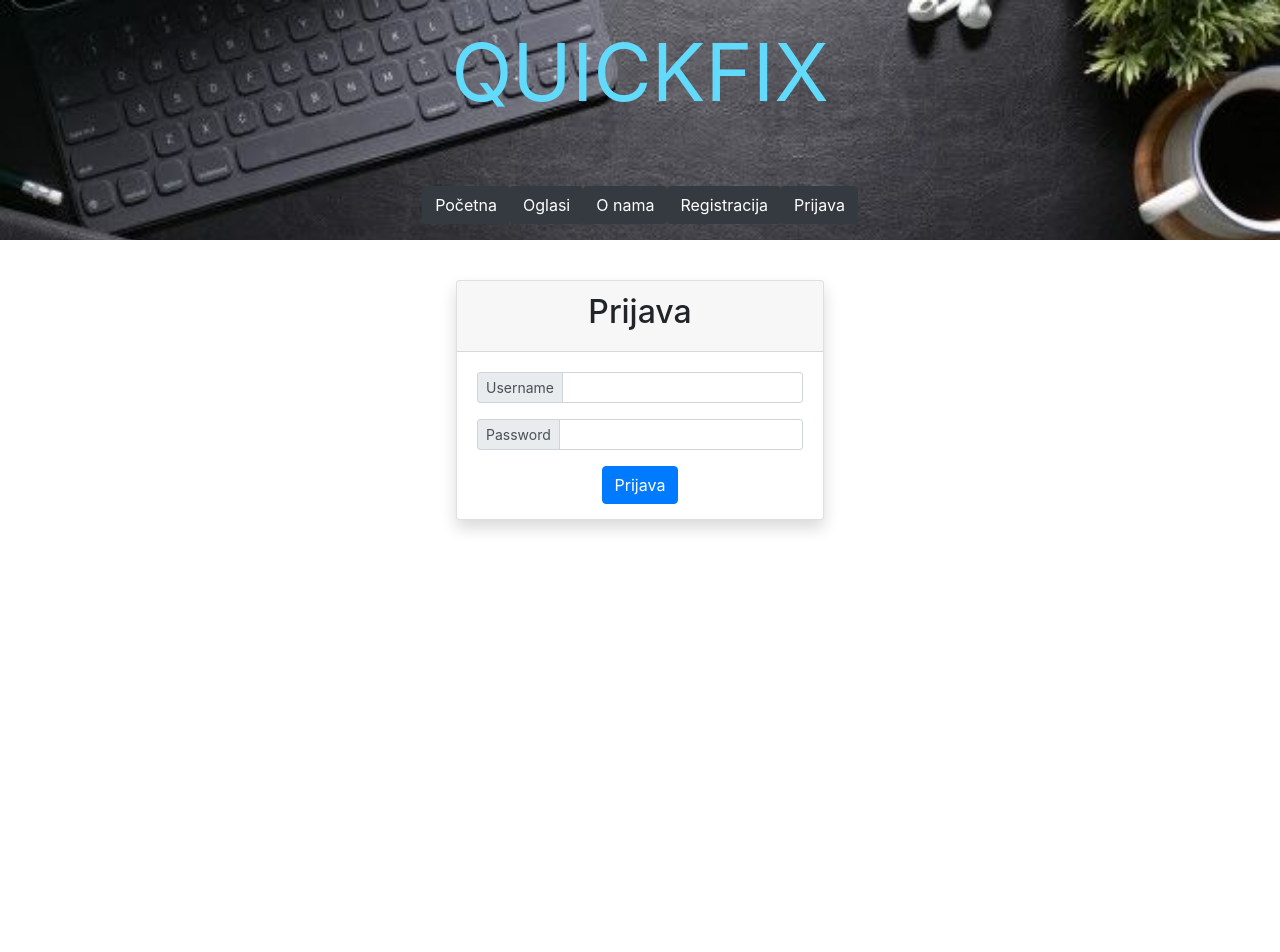
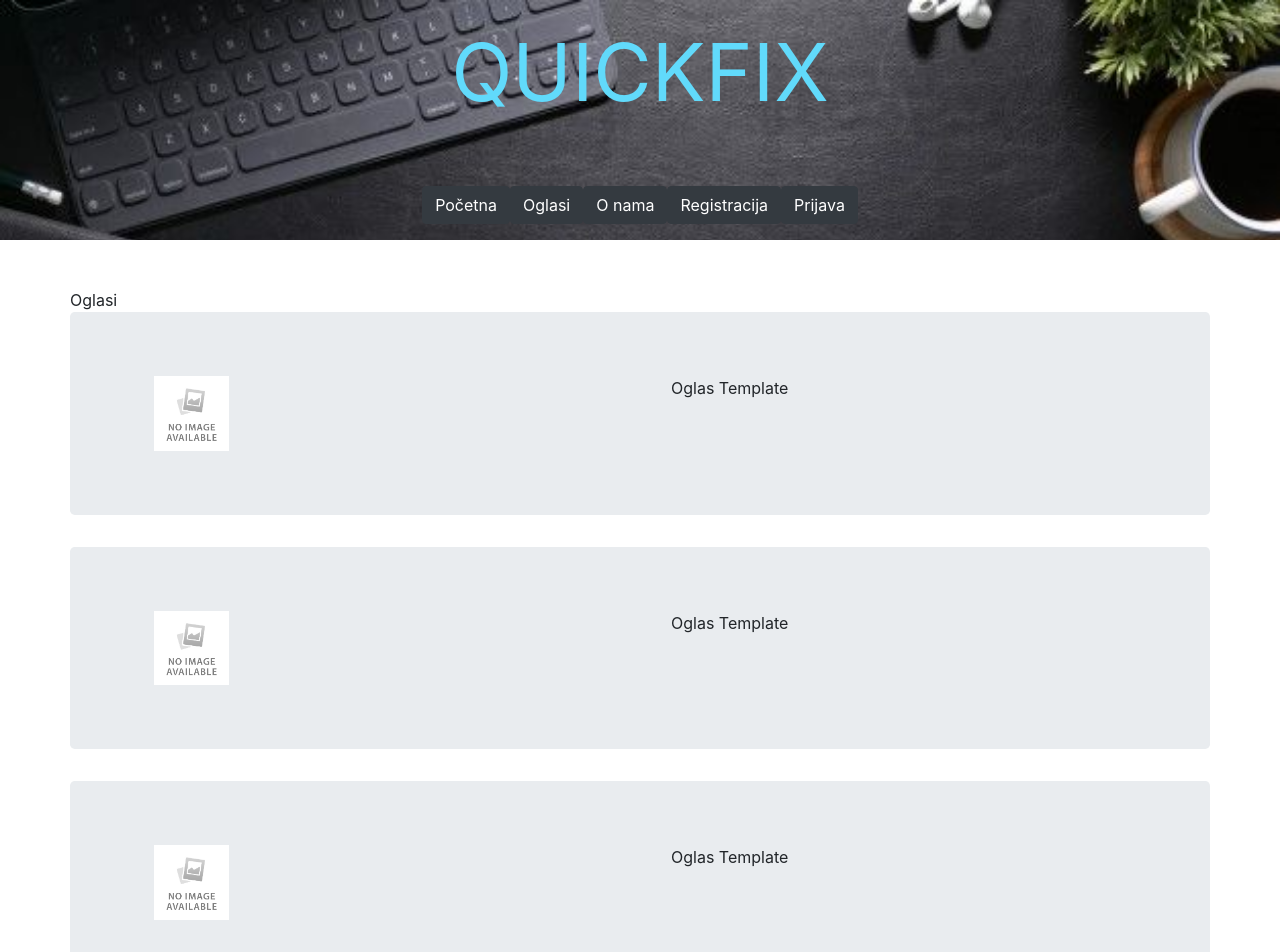
Before and after one commit to gjaic2016/react_project_demo, a React (Create React App) app: page /adds in a window 1280 px wide. Shown: the top 952 px of the page. Before the commit the page ends 800 px from the top, so only its background shows below. Built offline with nearby package versions, Linux system fonts and the light colour scheme.

Commit message:
adds edit

```diff
--- a/src/App.css
+++ b/src/App.css
@@ -77,3 +77,9 @@
   margin-right: auto;
   border-color: 10px black;
 }
+
+.jumbotron-add {
+  width: 100%;
+  min-height: 10em !important;
+  max-height: 15em !important;
+}
--- a/src/App.js
+++ b/src/App.js
@@ -6,6 +6,7 @@ import Login from "./components/Login";
 import NavBar from "./components/NavBar";
 import About from "./components/About";
 import Registration from './components/Registration';
+import Adds from './components/Adds';
 
 const App = () => {
   return (
@@ -22,7 +23,7 @@ const App = () => {
       <body>
       </body>
         <div className="content body">
-          <Route path="/adds" component={Login} />
+          <Route path="/adds" component={Adds} />
           <Route path="/registration" component={Registration} />
           <Route path="/about" component={About} />
           <Route path="/login" component={Login} />
--- a/src/components/Adds/Adds.js
+++ b/src/components/Adds/Adds.js
@@ -0,0 +1,60 @@
+import React from "react";
+import { Col, Container, Jumbotron, Row } from "react-bootstrap";
+import noimage from "../../resources/images/noimage.jpeg";
+
+const Adds = () => {
+  return (
+    <>
+      <div className="container">
+        <div className="divSpacing"></div>
+        <Row>Oglasi</Row>
+        <Row>
+          <Jumbotron className="jumbotron-add">
+            <Container>
+              <Row>
+                <Col className="col-md-2">
+                  <img src={noimage} alt="" width="50%"></img>
+                </Col>
+                <Col className="col-md-10">
+                  <div>
+                    <p>Oglas Template</p>
+                  </div>
+                </Col>
+              </Row>
+            </Container>
+          </Jumbotron>
+          <Jumbotron className="jumbotron-add">
+            <Container>
+              <Row>
+                <Col className="col-md-2">
+                  <img src={noimage} alt="" width="50%"></img>
+                </Col>
+                <Col className="col-md-10">
+                  <div>
+                    <p>Oglas Template</p>
+                  </div>
+                </Col>
+              </Row>
+            </Container>
+          </Jumbotron>
+          <Jumbotron className="jumbotron-add">
+            <Container>
+              <Row>
+                <Col className="col-md-2">
+                  <img src={noimage} alt="" width="50%"></img>
+                </Col>
+                <Col className="col-md-10">
+                  <div>
+                    <p>Oglas Template</p>
+                  </div>
+                </Col>
+              </Row>
+            </Container>
+          </Jumbotron>
+        </Row>
+      </div>
+    </>
+  );
+};
+
+export default Adds;
```
Also changed, not shown: 1 other file (tests, documents, lock files or other folders).
